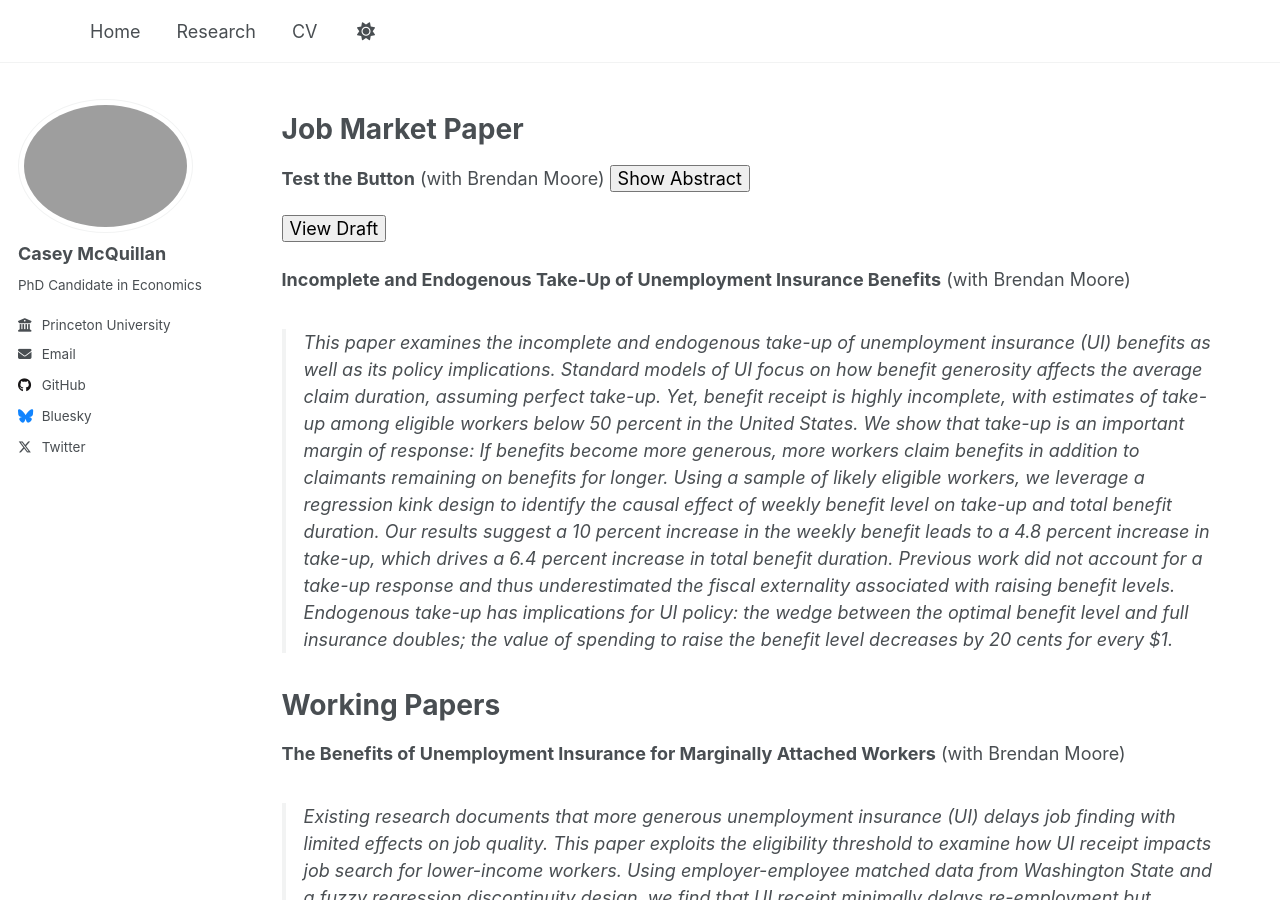
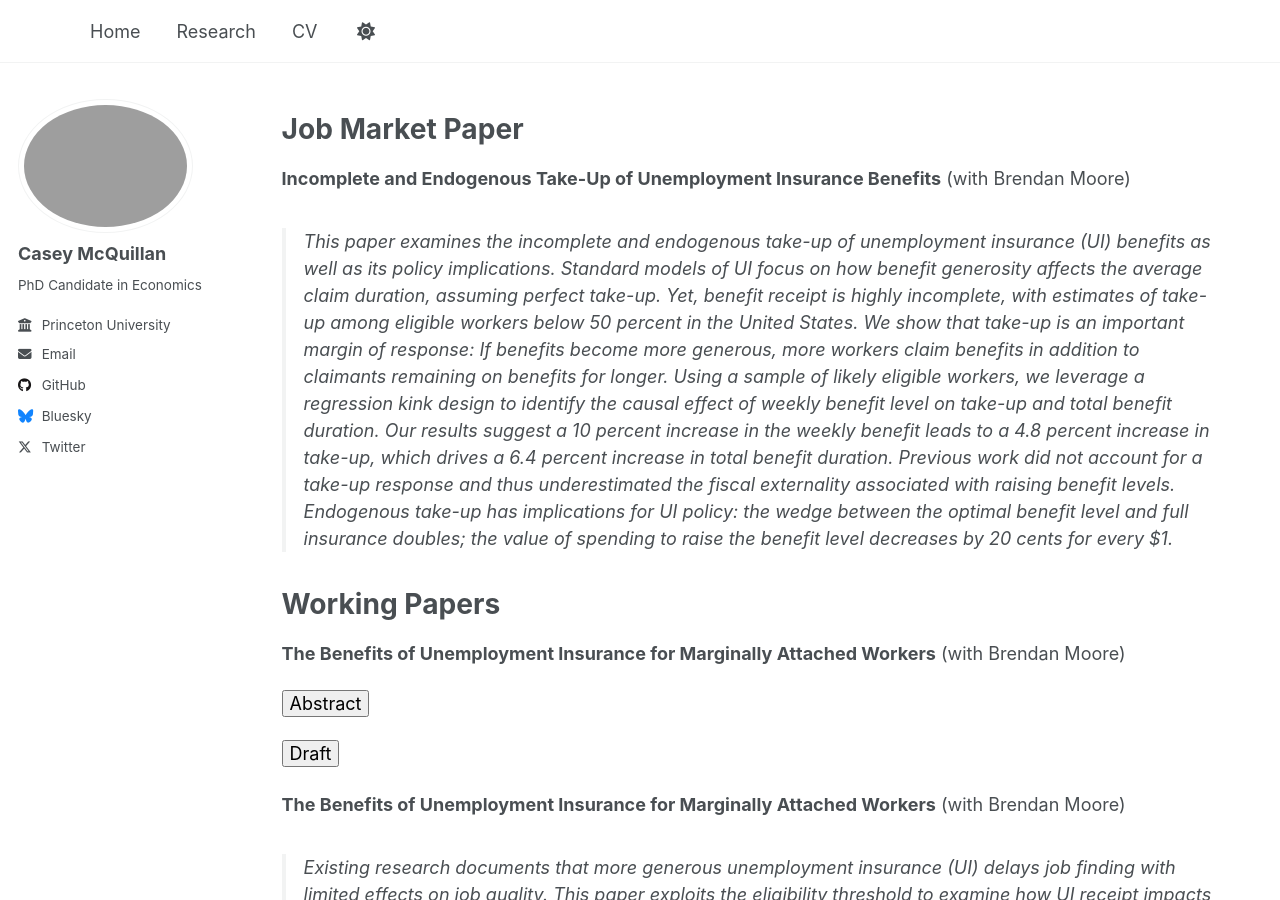
Before and after one commit to casey-mcquillan/casey-mcquillan.github.io, a Jekyll site: the page built from _pages/research.md, in a window 1280 px wide and 900 px high. Built offline with Jekyll 4.4.1, drawn with Linux system fonts in a browser that asks for light colours; part of the change alters nothing that is shown.

Commit message:
Update research.md

```diff
--- a/_pages/research.md
+++ b/_pages/research.md
@@ -10,31 +10,29 @@ author_profile: true
 Job Market Paper
 ======
 
+**Incomplete and Endogenous Take-Up of Unemployment Insurance Benefits** (with Brendan Moore)
+> This paper examines the incomplete and endogenous take-up of unemployment insurance (UI) benefits as well as its policy implications. Standard models of UI focus on how benefit generosity affects the average claim duration, assuming perfect take-up. Yet, benefit receipt is highly incomplete, with estimates of take-up among eligible workers below 50 percent in the United States. We show that take-up is an important margin of response: If benefits become more generous, more workers claim benefits in addition to claimants remaining on benefits for longer. Using a sample of likely eligible workers, we leverage a regression kink design to identify the causal effect of weekly benefit level on take-up and total benefit duration. Our results suggest a 10 percent increase in the weekly benefit leads to a 4.8 percent increase in take-up, which drives a 6.4 percent increase in total benefit duration. Previous work did not account for a take-up response and thus underestimated the fiscal externality associated with raising benefit levels. Endogenous take-up has implications for UI policy: the wedge between the optimal benefit level and full insurance doubles; the value of spending to raise the benefit level decreases by 20 cents for every \$1.
 
-**Test the Button** (with Brendan Moore)
-<button onclick="toggleAbstract()">Show Abstract</button>
 
+Working Papers
+======
+
+
+**The Benefits of Unemployment Insurance for Marginally Attached Workers** (with Brendan Moore)
+
+<button onclick="toggleAbstract()">Abstract</button>
 <div id="abstract" style="display: none;">
-This is your abstract text. It will be hidden until the button is clicked.
+> Existing research documents that more generous unemployment insurance (UI) delays job finding with limited effects on job quality. This paper exploits the eligibility threshold to examine how UI receipt impacts job search for lower-income workers. Using employer-employee matched data from Washington State and a fuzzy regression discontinuity design, we find that UI receipt minimally delays re-employment but substantially improves labor market outcomes. UI increases cumulative hours worked by approximately 15 full-time weeks and earnings by \$14,000 in the two years following job loss, representing 37 percent and 50 percent increases, respectively. These gains are driven by improved job quality, as recipients experience longer tenure and higher wages with their next employer. Effects are larger for workers living near public employment offices, suggesting that access to re-employment services enhances search productivity. Expanding UI access by lowering the eligibility threshold is much more cost-effective than raising benefit levels or extending potential duration, as workers benefit from more stable, higher-paying re-employment that partially offsets its cost.
 </div>
-
 <script>
 function toggleAbstract() {
     var abstract = document.getElementById("abstract");
     abstract.style.display = (abstract.style.display === "none") ? "block" : "none";
 }
 </script>
-
 <a href="files/CV_McQuillan.pdf" target="_blank">
-<button>View Draft</button>
+<button>Draft</button>
 </a>
-
-**Incomplete and Endogenous Take-Up of Unemployment Insurance Benefits** (with Brendan Moore)
-> This paper examines the incomplete and endogenous take-up of unemployment insurance (UI) benefits as well as its policy implications. Standard models of UI focus on how benefit generosity affects the average claim duration, assuming perfect take-up. Yet, benefit receipt is highly incomplete, with estimates of take-up among eligible workers below 50 percent in the United States. We show that take-up is an important margin of response: If benefits become more generous, more workers claim benefits in addition to claimants remaining on benefits for longer. Using a sample of likely eligible workers, we leverage a regression kink design to identify the causal effect of weekly benefit level on take-up and total benefit duration. Our results suggest a 10 percent increase in the weekly benefit leads to a 4.8 percent increase in take-up, which drives a 6.4 percent increase in total benefit duration. Previous work did not account for a take-up response and thus underestimated the fiscal externality associated with raising benefit levels. Endogenous take-up has implications for UI policy: the wedge between the optimal benefit level and full insurance doubles; the value of spending to raise the benefit level decreases by 20 cents for every \$1.
-
-
-Working Papers
-======
 
 **The Benefits of Unemployment Insurance for Marginally Attached Workers** (with Brendan Moore)
 > Existing research documents that more generous unemployment insurance (UI) delays job finding with limited effects on job quality. This paper exploits the eligibility threshold to examine how UI receipt impacts job search for lower-income workers. Using employer-employee matched data from Washington State and a fuzzy regression discontinuity design, we find that UI receipt minimally delays re-employment but substantially improves labor market outcomes. UI increases cumulative hours worked by approximately 15 full-time weeks and earnings by \$14,000 in the two years following job loss, representing 37 percent and 50 percent increases, respectively. These gains are driven by improved job quality, as recipients experience longer tenure and higher wages with their next employer. Effects are larger for workers living near public employment offices, suggesting that access to re-employment services enhances search productivity. Expanding UI access by lowering the eligibility threshold is much more cost-effective than raising benefit levels or extending potential duration, as workers benefit from more stable, higher-paying re-employment that partially offsets its cost.
```
